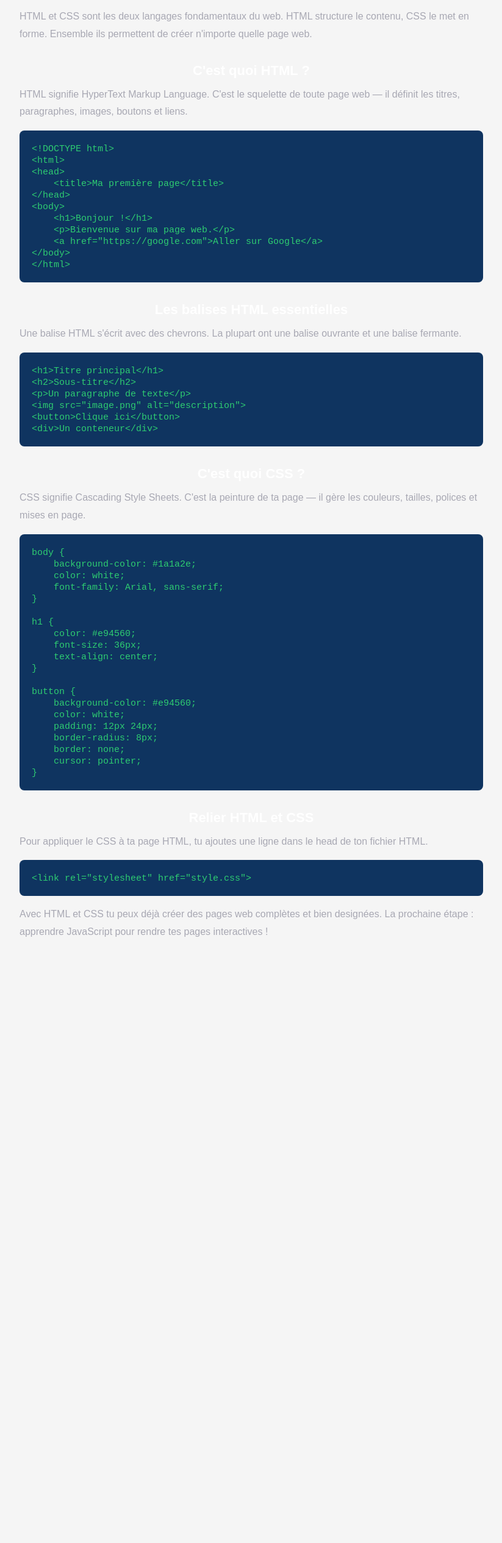
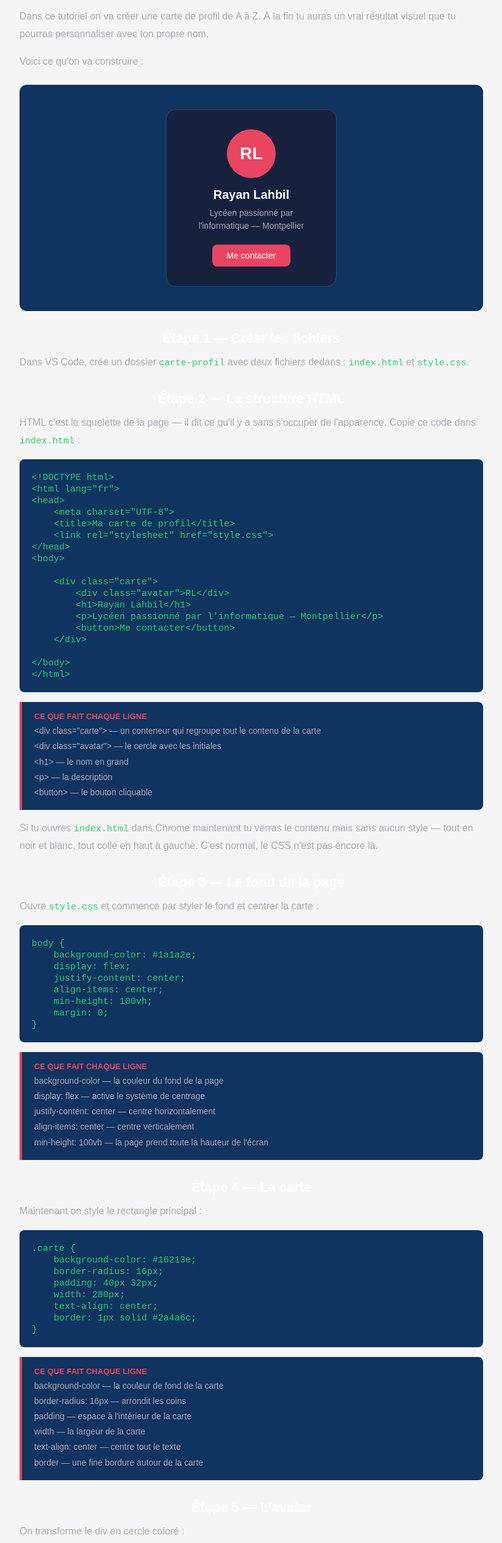
Before and after one commit to Rayan-lahbil/mes-projets, a plain HTML site: page blog informatique/articles/html-css.html in a window 1280 px wide. Shown: the part 150-2680 px from the top of the page at 61% size, without its empty margins (228-1051 px from the left). Before the commit the page ends 1749 px from the top, so only its background shows below. Drawn offline with Linux system fonts and the light colour scheme.

Commit message:
Mise a jour article html-css

```diff
--- a/blog informatique/articles/html-css.html
+++ b/blog informatique/articles/html-css.html
@@ -15,6 +15,14 @@
         .article-page .tag { background-color: #e94560; color: white; padding: 4px 12px; border-radius: 20px; font-size: 13px; display: inline-block; margin-bottom: 20px; }
         .btn-retour { background-color: #16213e; color: #a8a8b3; padding: 10px 20px; border-radius: 8px; text-decoration: none; font-size: 14px; display: inline-block; margin-bottom: 32px; border: 1px solid #2a4a6c; }
         .btn-retour:hover { border-color: #e94560; color: white; }
+        .resultat { background-color: #0f3460; border-radius: 12px; padding: 40px 20px; margin: 24px 0; display: flex; justify-content: center; }
+        .carte-profil { background-color: #16213e; border-radius: 16px; padding: 32px; width: 280px; text-align: center; border: 1px solid #2a4a6c; }
+        .avatar { width: 80px; height: 80px; background-color: #e94560; border-radius: 50%; display: flex; align-items: center; justify-content: center; font-size: 28px; font-weight: bold; color: white; margin: 0 auto 16px; }
+        .carte-nom { color: white; font-size: 20px; font-weight: bold; margin-bottom: 8px; }
+        .carte-desc { color: #a8a8b3; font-size: 14px; margin-bottom: 20px; line-height: 1.5; }
+        .carte-btn { background-color: #e94560; color: white; padding: 10px 24px; border-radius: 8px; border: none; font-size: 14px; cursor: pointer; }
+        .etape { background-color: #0f3460; border-left: 4px solid #e94560; border-radius: 0 8px 8px 0; padding: 16px 20px; margin: 16px 0; }
+        .etape-numero { color: #e94560; font-size: 13px; font-weight: bold; margin-bottom: 4px; }
     </style>
 </head>
 <body>
@@ -22,59 +30,175 @@
     <a href="../blog.html" class="btn-retour">← Retour au blog</a>
     <span class="tag">WEB</span>
     <h1>HTML et CSS : créer sa première page web</h1>
-    <p>HTML et CSS sont les deux langages fondamentaux du web. HTML structure le contenu, CSS le met en forme. Ensemble ils permettent de créer n'importe quelle page web.</p>
+    <p>Dans ce tutoriel on va créer une carte de profil de A à Z. À la fin tu auras un vrai résultat visuel que tu pourras personnaliser avec ton propre nom.</p>
 
-    <h2>C'est quoi HTML ?</h2>
-    <p>HTML signifie HyperText Markup Language. C'est le squelette de toute page web — il définit les titres, paragraphes, images, boutons et liens.</p>
+    <p>Voici ce qu'on va construire :</p>
+
+    <div class="resultat">
+        <div class="carte-profil">
+            <div class="avatar">RL</div>
+            <div class="carte-nom">Rayan Lahbil</div>
+            <div class="carte-desc">Lycéen passionné par l'informatique — Montpellier</div>
+            <button class="carte-btn">Me contacter</button>
+        </div>
+    </div>
+
+    <h2>Étape 1 — Créer les fichiers</h2>
+    <p>Dans VS Code, crée un dossier <code>carte-profil</code> avec deux fichiers dedans : <code>index.html</code> et <code>style.css</code>.</p>
+
+    <h2>Étape 2 — La structure HTML</h2>
+    <p>HTML c'est le squelette de la page — il dit ce qu'il y a sans s'occuper de l'apparence. Copie ce code dans <code>index.html</code> :</p>
+
     <pre><code>&lt;!DOCTYPE html&gt;
-&lt;html&gt;
+&lt;html lang="fr"&gt;
 &lt;head&gt;
-    &lt;title&gt;Ma première page&lt;/title&gt;
+    &lt;meta charset="UTF-8"&gt;
+    &lt;title&gt;Ma carte de profil&lt;/title&gt;
+    &lt;link rel="stylesheet" href="style.css"&gt;
 &lt;/head&gt;
 &lt;body&gt;
-    &lt;h1&gt;Bonjour !&lt;/h1&gt;
-    &lt;p&gt;Bienvenue sur ma page web.&lt;/p&gt;
-    &lt;a href="https://google.com"&gt;Aller sur Google&lt;/a&gt;
+
+    &lt;div class="carte"&gt;
+        &lt;div class="avatar"&gt;RL&lt;/div&gt;
+        &lt;h1&gt;Rayan Lahbil&lt;/h1&gt;
+        &lt;p&gt;Lycéen passionné par l'informatique — Montpellier&lt;/p&gt;
+        &lt;button&gt;Me contacter&lt;/button&gt;
+    &lt;/div&gt;
+
 &lt;/body&gt;
 &lt;/html&gt;</code></pre>
 
-    <h2>Les balises HTML essentielles</h2>
-    <p>Une balise HTML s'écrit avec des chevrons. La plupart ont une balise ouvrante et une balise fermante.</p>
-    <pre><code>&lt;h1&gt;Titre principal&lt;/h1&gt;
-&lt;h2&gt;Sous-titre&lt;/h2&gt;
-&lt;p&gt;Un paragraphe de texte&lt;/p&gt;
-&lt;img src="image.png" alt="description"&gt;
-&lt;button&gt;Clique ici&lt;/button&gt;
-&lt;div&gt;Un conteneur&lt;/div&gt;</code></pre>
+    <div class="etape">
+        <div class="etape-numero">CE QUE FAIT CHAQUE LIGNE</div>
+        <p style="margin:0; color: #a8a8b3; font-size: 14px;">
+        &lt;div class="carte"&gt; — un conteneur qui regroupe tout le contenu de la carte<br>
+        &lt;div class="avatar"&gt; — le cercle avec les initiales<br>
+        &lt;h1&gt; — le nom en grand<br>
+        &lt;p&gt; — la description<br>
+        &lt;button&gt; — le bouton cliquable
+        </p>
+    </div>
 
-    <h2>C'est quoi CSS ?</h2>
-    <p>CSS signifie Cascading Style Sheets. C'est la peinture de ta page — il gère les couleurs, tailles, polices et mises en page.</p>
+    <p>Si tu ouvres <code>index.html</code> dans Chrome maintenant tu verras le contenu mais sans aucun style — tout en noir et blanc, tout collé en haut à gauche. C'est normal, le CSS n'est pas encore là.</p>
+
+    <h2>Étape 3 — Le fond de la page</h2>
+    <p>Ouvre <code>style.css</code> et commence par styler le fond et centrer la carte :</p>
+
     <pre><code>body {
     background-color: #1a1a2e;
+    display: flex;
+    justify-content: center;
+    align-items: center;
+    min-height: 100vh;
+    margin: 0;
+}</code></pre>
+
+    <div class="etape">
+        <div class="etape-numero">CE QUE FAIT CHAQUE LIGNE</div>
+        <p style="margin:0; color: #a8a8b3; font-size: 14px;">
+        background-color — la couleur du fond de la page<br>
+        display: flex — active le système de centrage<br>
+        justify-content: center — centre horizontalement<br>
+        align-items: center — centre verticalement<br>
+        min-height: 100vh — la page prend toute la hauteur de l'écran
+        </p>
+    </div>
+
+    <h2>Étape 4 — La carte</h2>
+    <p>Maintenant on style le rectangle principal :</p>
+
+    <pre><code>.carte {
+    background-color: #16213e;
+    border-radius: 16px;
+    padding: 40px 32px;
+    width: 280px;
+    text-align: center;
+    border: 1px solid #2a4a6c;
+}</code></pre>
+
+    <div class="etape">
+        <div class="etape-numero">CE QUE FAIT CHAQUE LIGNE</div>
+        <p style="margin:0; color: #a8a8b3; font-size: 14px;">
+        background-color — la couleur de fond de la carte<br>
+        border-radius: 16px — arrondit les coins<br>
+        padding — espace à l'intérieur de la carte<br>
+        width — la largeur de la carte<br>
+        text-align: center — centre tout le texte<br>
+        border — une fine bordure autour de la carte
+        </p>
+    </div>
+
+    <h2>Étape 5 — L'avatar</h2>
+    <p>On transforme le div en cercle coloré :</p>
+
+    <pre><code>.avatar {
+    width: 80px;
+    height: 80px;
+    background-color: #e94560;
+    border-radius: 50%;
+    display: flex;
+    align-items: center;
+    justify-content: center;
+    font-size: 28px;
+    font-weight: bold;
     color: white;
-    font-family: Arial, sans-serif;
+    margin: 0 auto 20px;
+}</code></pre>
+
+    <div class="etape">
+        <div class="etape-numero">CE QUE FAIT CHAQUE LIGNE</div>
+        <p style="margin:0; color: #a8a8b3; font-size: 14px;">
+        width et height — taille du cercle (80px x 80px)<br>
+        border-radius: 50% — transforme le carré en cercle parfait<br>
+        display flex + align/justify center — centre les initiales dans le cercle<br>
+        margin: 0 auto 20px — centre le cercle et ajoute un espace en dessous
+        </p>
+    </div>
+
+    <h2>Étape 6 — Le nom et la description</h2>
+
+    <pre><code>h1 {
+    color: #ffffff;
+    font-size: 20px;
+    margin-bottom: 8px;
 }
 
-h1 {
-    color: #e94560;
-    font-size: 36px;
-    text-align: center;
+p {
+    color: #a8a8b3;
+    font-size: 14px;
+    line-height: 1.5;
+    margin-bottom: 24px;
+}</code></pre>
+
+    <h2>Étape 7 — Le bouton</h2>
+
+    <pre><code>button {
+    background-color: #e94560;
+    color: white;
+    padding: 10px 24px;
+    border-radius: 8px;
+    border: none;
+    font-size: 14px;
+    cursor: pointer;
 }
 
-button {
-    background-color: #e94560;
-    color: white;
-    padding: 12px 24px;
-    border-radius: 8px;
-    border: none;
-    cursor: pointer;
+button:hover {
+    background-color: #c73652;
 }</code></pre>
 
-    <h2>Relier HTML et CSS</h2>
-    <p>Pour appliquer le CSS à ta page HTML, tu ajoutes une ligne dans le head de ton fichier HTML.</p>
-    <pre><code>&lt;link rel="stylesheet" href="style.css"&gt;</code></pre>
+    <div class="etape">
+        <div class="etape-numero">CE QUE FAIT CHAQUE LIGNE</div>
+        <p style="margin:0; color: #a8a8b3; font-size: 14px;">
+        border: none — supprime la bordure par défaut des boutons<br>
+        cursor: pointer — le curseur devient une main au survol<br>
+        button:hover — style appliqué quand la souris passe sur le bouton
+        </p>
+    </div>
 
-    <p>Avec HTML et CSS tu peux déjà créer des pages web complètes et bien designées. La prochaine étape : apprendre JavaScript pour rendre tes pages interactives !</p>
+    <h2>Résultat final</h2>
+    <p>Ouvre <code>index.html</code> dans Chrome et tu verras exactement la carte de profil affichée en haut de cet article. Tu peux maintenant la personnaliser : changer le nom, la description et les couleurs !</p>
+
+    <p>Tu viens d'apprendre les bases de HTML et CSS. Avec ces mêmes outils on peut créer des sites web complets.</p>
 </div>
 </body>
 </html>
```
